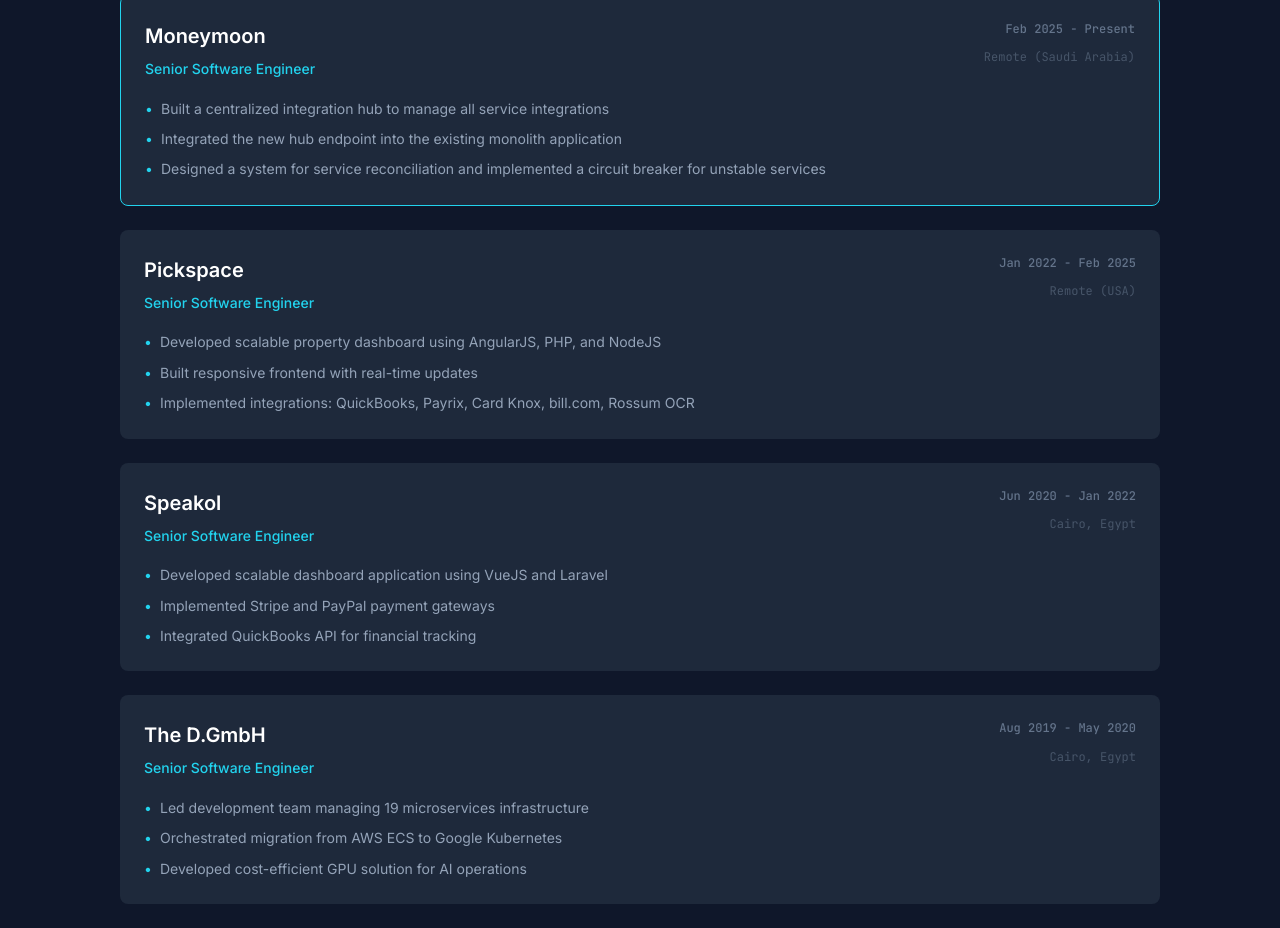
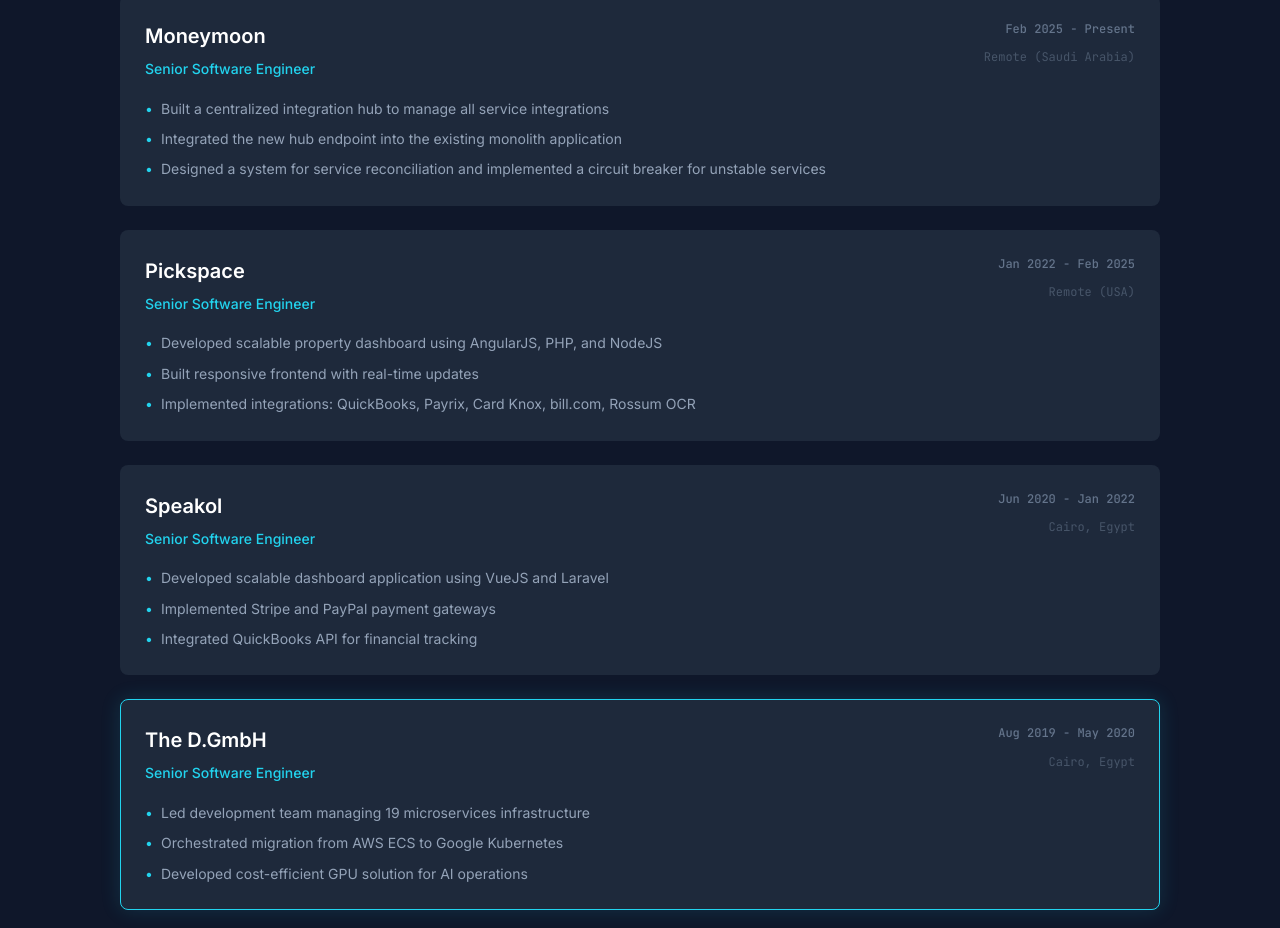
Before and after one commit to heshamadeldwedar/heshamadeldwedar.github.io, a plain HTML site: page index.html in a window 1280 px wide. Shown: the part 1869-2797 px from the top of the page. Drawn offline with nearby package versions, Linux system fonts and the light colour scheme.

Commit message:
fix avatar

```diff
--- a/index.html
+++ b/index.html
@@ -43,7 +43,7 @@
         <p class="hero-title animate-on-scroll" style="animation-delay: 0.3s;">Senior Software Engineer</p>
         <p class="hero-tagline animate-on-scroll" style="animation-delay: 0.4s;">Full-stack engineer crafting scalable, user-centric solutions</p>
         <div class="cta-row animate-on-scroll" style="animation-delay: 0.5s;">
-            <a href="mailto:contact@hesham.dev" class="btn btn-primary">
+            <a href="mailto:contact@hesham.adel.dwedar@gmail.com" class="btn btn-primary">
                 <i data-lucide="mail"></i>
                 Email Me
             </a>
@@ -343,7 +343,7 @@
             <h2>Let's Build Something Together</h2>
             <p>I'm always open to discussing new projects, creative ideas, or opportunities to be part of your vision.</p>
             <div class="footer-btns">
-                <a href="mailto:contact@hesham.dev" class="btn btn-primary">
+                <a href="mailto:contact@hesham.adel.dwedar@gmail.com" class="btn btn-primary">
                     <i data-lucide="mail"></i>
                     Email Me
                 </a>
@@ -395,6 +395,7 @@
         const navbar = document.querySelector('.navbar');
         const sections = document.querySelectorAll('section[id]');
         const navItems = document.querySelectorAll('.nav-links a');
+        const expCards = document.querySelectorAll('.exp-card');
 
         function updateActiveNav() {
             const scrollY = window.scrollY;
@@ -422,8 +423,39 @@
             }
         }
 
-        window.addEventListener('scroll', updateActiveNav);
-        updateActiveNav(); // Initial call
+        // Experience cards scroll highlighting
+        function updateActiveExpCard() {
+            const viewportCenter = window.scrollY + window.innerHeight / 2;
+            let closestCard = null;
+            let closestDistance = Infinity;
+
+            expCards.forEach(card => {
+                const cardTop = card.offsetTop;
+                const cardCenter = cardTop + card.offsetHeight / 2;
+                const distance = Math.abs(viewportCenter - cardCenter);
+
+                if (distance < closestDistance) {
+                    closestDistance = distance;
+                    closestCard = card;
+                }
+            });
+
+            expCards.forEach(card => {
+                card.classList.remove('current');
+            });
+
+            if (closestCard && closestDistance < window.innerHeight) {
+                closestCard.classList.add('current');
+            }
+        }
+
+        window.addEventListener('scroll', () => {
+            updateActiveNav();
+            updateActiveExpCard();
+        });
+
+        updateActiveNav();
+        updateActiveExpCard();
 
         // Smooth scroll for anchor links
         document.querySelectorAll('a[href^="#"]').forEach(anchor => {
--- a/style.css
+++ b/style.css
@@ -523,7 +523,8 @@
     background: var(--bg-card);
     padding: 24px;
     border-radius: 8px;
-    transition: all 0.3s ease;
+    transition: all 0.4s ease;
+    border: 1px solid transparent;
 }
 
 .exp-card:hover {
@@ -533,6 +534,8 @@
 
 .exp-card.current {
     border: 1px solid var(--accent);
+    box-shadow: 0 0 20px rgba(34, 211, 238, 0.15);
+    transform: scale(1.02);
 }
 
 .exp-header {
```
Also changed, not shown: images/avatar.png (added), images/generated-1772732407207.png (deleted), images/generated-1772732488164.png (deleted), images/generated-1772732514909.png (deleted), images/generated-1772732666907.png (deleted), images/generated-1772732692522.png (deleted), 2 other files.
